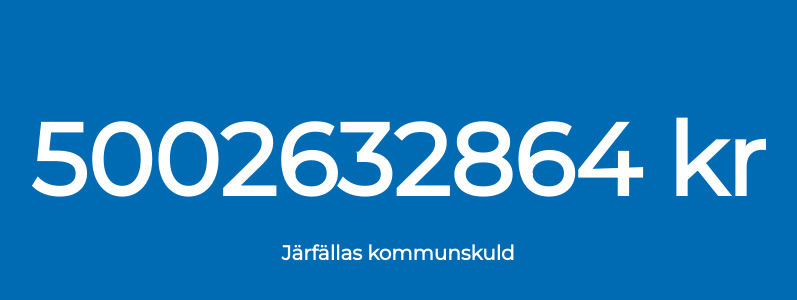
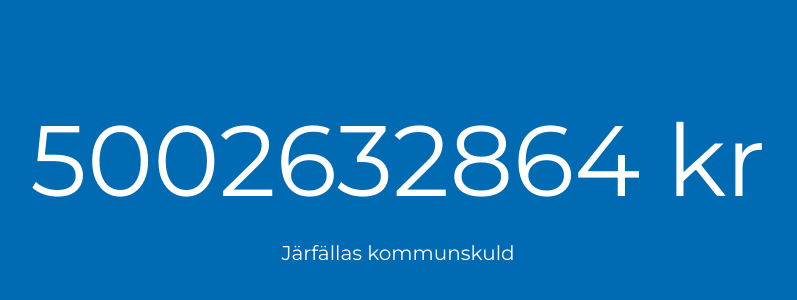
Before and after one commit to ProRapSuperstarOriginalMaster/ProRapSuperstarOriginalMaster.github.io, a plain HTML site: page index.html in a window 1280 px wide. Shown: the part 218-518 px from the top of the page, without its empty margins (242-1039 px from the left). Drawn offline with Linux system fonts and the light colour scheme.

Commit message:
Update index.html

```diff
--- a/index.html
+++ b/index.html
@@ -14,7 +14,7 @@
             color: white;
             font-family: "Montserrat", sans-serif;
             font-size: 100px;
-            font-weight: bold;
+            font-weight: black;
         }
         #texter {
             font-family: "Montserrat", sans-serif;
```
